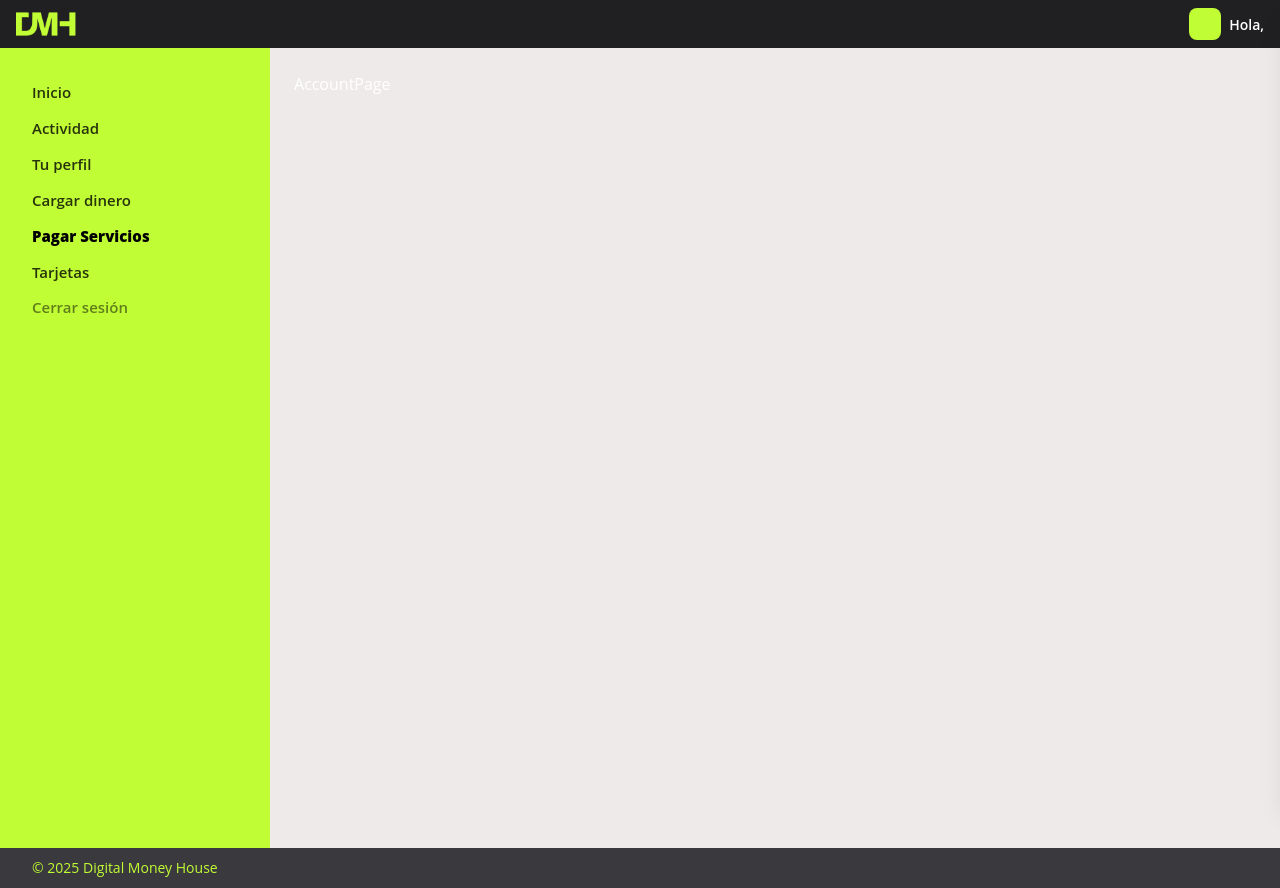
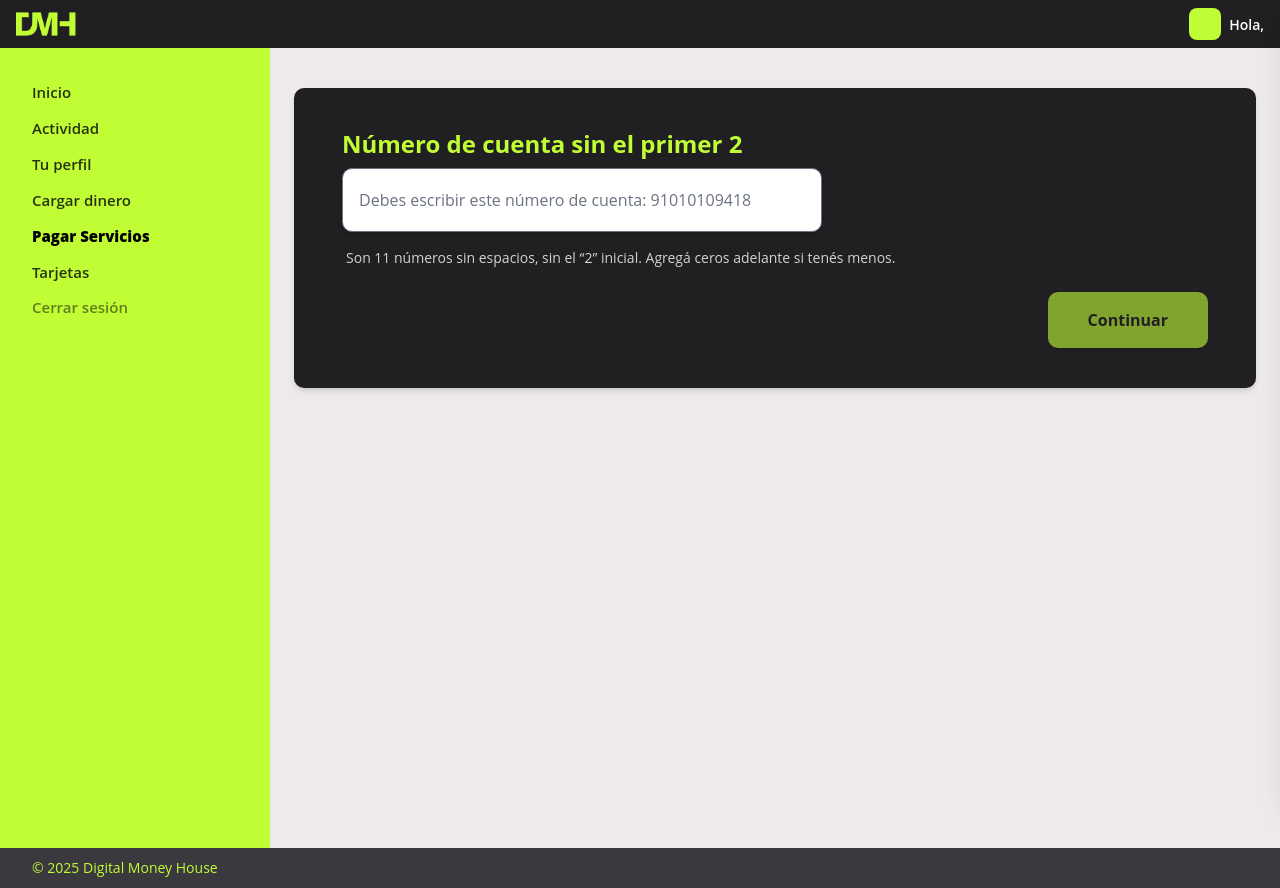
Before and after one commit to TaniaAlicia/virtualmoney, a Next.js app: page /dashboard/payments/account in a window 1280 px wide. Built offline with nearby package versions, Linux system fonts and the light colour scheme.

Commit message:
Account page

```diff
--- a/src/app/dashboard/payments/account/page.tsx
+++ b/src/app/dashboard/payments/account/page.tsx
@@ -1,9 +1,113 @@
-import React from 'react'
+"use client";
 
-const AccountPage = () => {
+import { useState } from "react";
+import { useRouter } from "next/navigation";
+import { toast } from "sonner";
+import clsx from "clsx";
+import MobileCrumb from "@/components/generals/MobileCrumb";
+
+const ACCOUNT = 91010109418;
+
+export default function AccountPage() {
+  const router = useRouter();
+  const [account, setAccount] = useState<string>("");
+
+  const checkAddNumberAccount = () => {
+    if (!account || account.trim() === "") {
+      toast.error("Por favor ingrese el número de cliente");
+      return;
+    }
+    if (/\s/.test(account)) {
+      toast.error("El número no debe contener espacios");
+      return;
+    }
+    if (!/^\d{11}$/.test(account)) {
+      toast.error("El número debe tener exactamente 11 dígitos numéricos.");
+      toast.error("Agregá ceros adelante si tenés menos.");
+      return;
+    }
+    if (account.startsWith("2")) {
+      toast.error("El número no debe comenzar con '2'");
+      return;
+    }
+
+    const numberAccount = Number(account);
+    if (numberAccount !== ACCOUNT) {
+      router.push("/dashboard/pay-services/account/error");
+    } else {
+      router.push("/dashboard/pay-services/account/checked");
+    }
+  };
+
   return (
-    <div>AccountPage</div>
-  )
+    <>
+      <MobileCrumb />
+
+      <section className="flex flex-col gap-5">
+        {/* 🟩 Caja principal */}
+        <div className=" mt-4 md:mt-0flex flex-col gap-4 rounded-[10px] bg-dark px-6 pb-14 pt-6 shadow-md md:px-10 md:py-10 xl:px-12 xl:py-10">
+          <h2 className="mb-2 text-xl font-bold text-green md:text-2xl">
+            Número de cuenta sin el primer 2
+          </h2>
+
+          {/* 🔢 Campo de cuenta */}
+          <form
+            onSubmit={(e) => e.preventDefault()}
+            className="flex flex-col gap-3 xl:gap-4"
+          >
+            <input
+              name="account"
+              type="text"
+              value={account}
+              maxLength={11}
+              minLength={11}
+              placeholder="Debes escribir este número de cuenta: 91010109418"
+              onChange={(e) => setAccount(e.target.value)}
+              className="text-dark h-[50px] w-full rounded-[10px] p-4 text-left shadow-[0_4px_4px_rgba(0,0,0,0.1)] focus:outline-none focus:ring-2 focus:ring-green md:h-[64px] xl:w-[480px]"
+            />
+            <p className="hidden px-1 text-sm text-white/80 md:block">
+              Son 11 números sin espacios, sin el “2” inicial. Agregá ceros
+              adelante si tenés menos.
+            </p>
+          </form>
+
+          {/* 🖥️ Botón en desktop (dentro de la caja) */}
+          <div className="mt-6 hidden justify-end md:flex">
+            <button
+              onClick={checkAddNumberAccount}
+              disabled={account.length !== 11}
+              aria-disabled={account.length !== 11}
+              className={clsx(
+                "rounded-[10px] px-10 py-4 font-bold shadow-[0_4px_4px_rgba(0,0,0,0.1)] transition-colors",
+                "bg-green text-dark", // <-- siempre verde
+                account.length === 11
+                  ? "hover:brightness-95 md:w-full lg:w-auto"
+                  : "cursor-not-allowed opacity-60", // <-- deshabilitado, pero verde
+              )}
+            >
+              Continuar
+            </button>
+          </div>
+        </div>
+
+        {/* 📱 Botón en mobile (fuera de la caja) */}
+        <div className="flex w-full justify-end md:hidden">
+          <button
+            onClick={checkAddNumberAccount}
+            disabled={account.length !== 11}
+            aria-disabled={account.length !== 11}
+            className={clsx(
+              "flex h-[50px] w-[165px] items-center justify-center rounded-[10px] font-bold shadow-[0_4px_4px_rgba(0,0,0,0.1)] transition-colors",
+              "bg-green text-dark", // <-- siempre verde
+              account.length === 11
+                ? "hover:brightness-95"
+                : "cursor-not-allowed opacity-60", // <-- deshabilitado, pero verde
+            )}
+          >
+            Continuar
+          </button>
+        </div>
+      </section>
+    </>
+  );
 }
-
-export default AccountPage
--- a/src/components/pay-services/ServiceList.tsx
+++ b/src/components/pay-services/ServiceList.tsx
@@ -56,7 +56,7 @@ export default function ServicesList({ servicesList, showServicePage }: Props) {
                   </div>
 
                   {/* 🔹 Nombre (centrado en mobile, a la izquierda en desktop) */}
-                  <div className="flex-1 text-center md:text-left md:pl-36">
+                  <div className="flex-1 text-center md:text-left md:pl-28">
                     <span className="text-base font-medium text-black">
                       {service.name}
                     </span>
```
